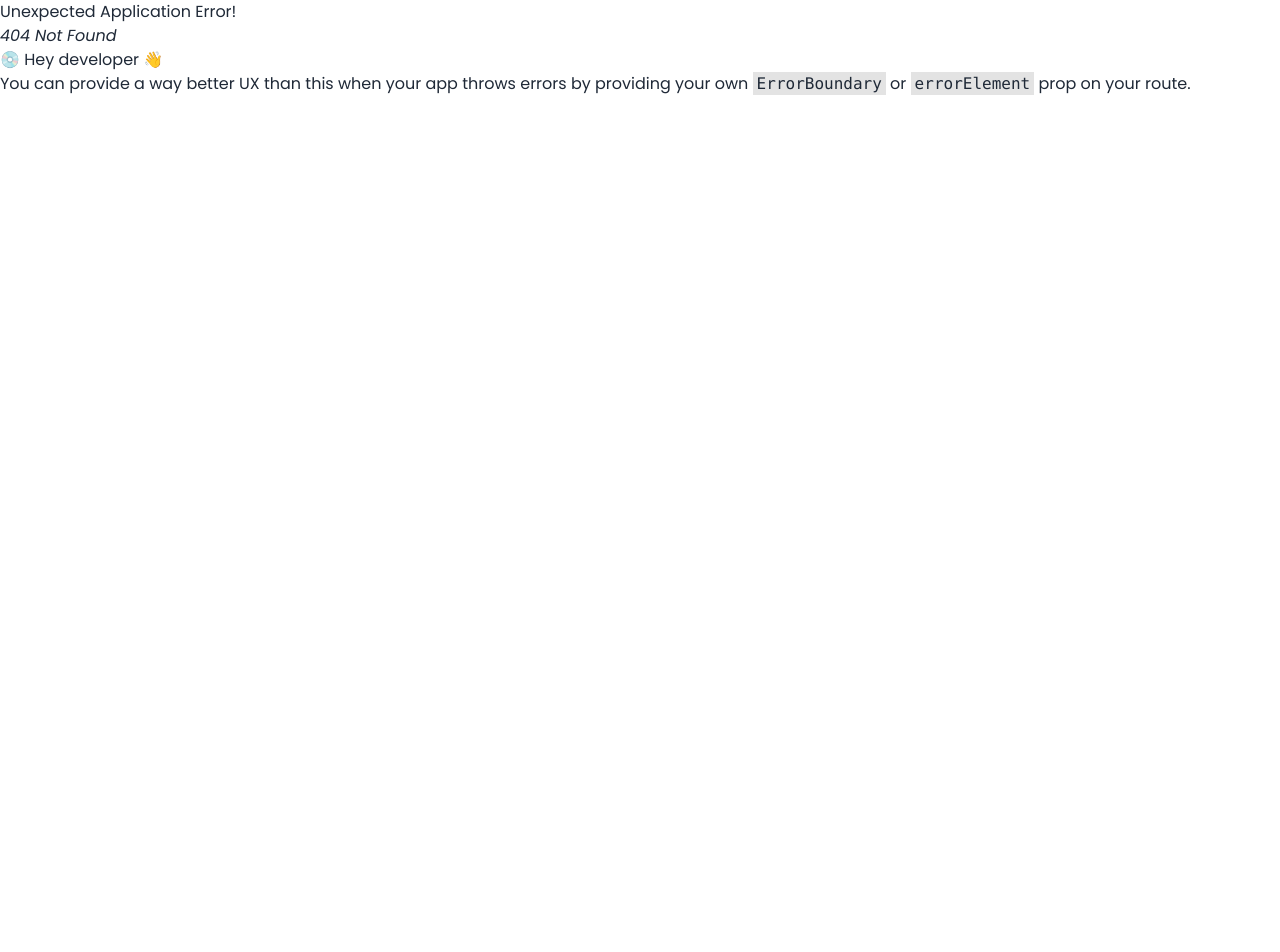
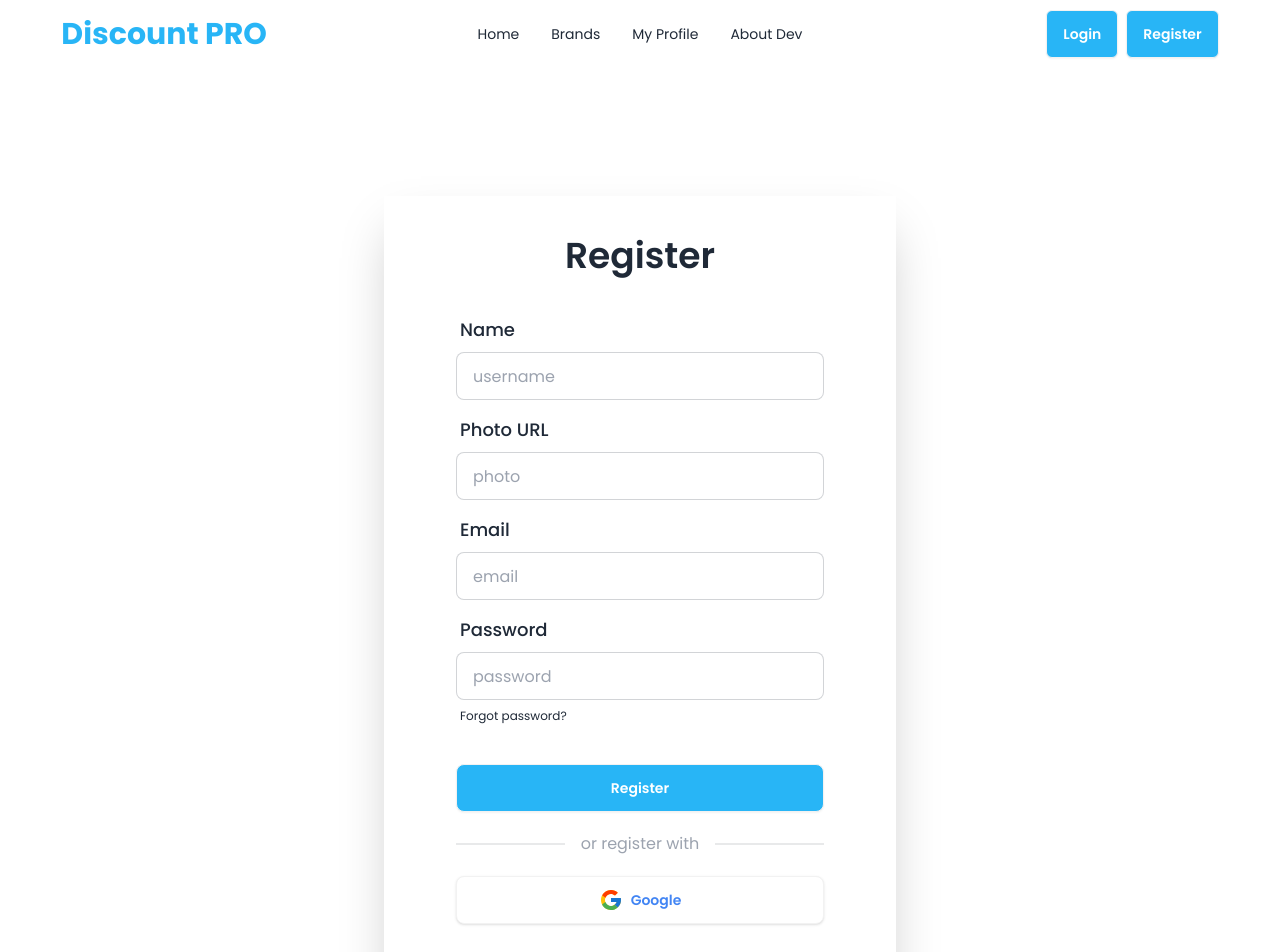
Before and after one commit to AnsarulIslam10/Discount-Pro, a React (Vite) app: page /register in a window 1280 px wide. Before the commit this address had no page. Shown: the top 952 px of the page. Before the commit the page ends 800 px from the top, so only its background shows below. Built offline with nearby package versions, Linux system fonts and the light colour scheme.

Commit message:
login and register form design complete

```diff
--- a/src/components/Navbar.jsx
+++ b/src/components/Navbar.jsx
@@ -1,5 +1,5 @@
 import React from "react";
-import { NavLink } from "react-router-dom";
+import { Link, NavLink } from "react-router-dom";
 const Navbar = () => {
     const links = <>
         <li><NavLink to={'/'}>Home</NavLink></li>
@@ -42,8 +42,8 @@ const Navbar = () => {
         </ul>
       </div>
       <div className="navbar-end gap-2">
-        <a className="btn bg-[#28b5f6] rounded-md text-white">Login</a>
-        <a className="btn bg-[#28b5f6] rounded-md text-white">Register</a>
+        <Link to={'/login'} className="btn bg-[#28b5f6] rounded-md text-white">Login</Link>
+        <Link to={'/register'} className="btn bg-[#28b5f6] rounded-md text-white">Register</Link>
       </div>
     </div>
   );
--- /dev/null
+++ b/src/pages/Login.jsx
@@ -0,0 +1,60 @@
+import React from "react";
+import { FaGoogle } from "react-icons/fa6";
+import { FcGoogle } from "react-icons/fc";
+import { Link } from "react-router-dom";
+
+const Login = () => {
+  return (
+    <div className="flex justify-center items-center py-32">
+      <div className="card bg-base-100 w-full max-w-lg rounded-none p-10 shrink-0 shadow-2xl">
+        <h2 className="text-4xl font-semibold text-center">Login</h2>
+        <form className="card-body">
+          <div className="form-control">
+            <label className="label">
+              <span className="label-text font-medium text-lg">Email</span>
+            </label>
+            <input
+              type="email"
+              name="email"
+              placeholder="email"
+              className="input input-bordered"
+              required
+            />
+          </div>
+          <div className="form-control">
+            <label className="label">
+              <span className="label-text font-medium text-lg">Password</span>
+            </label>
+            <input
+              type="password"
+              name="password"
+              placeholder="password"
+              className="input input-bordered"
+              required
+            />
+            <label className="label">
+              <a href="#" className="label-text-alt link link-hover">
+                Forgot password?
+              </a>
+            </label>
+          </div>
+          <div className="form-control mt-6">
+            <button className="btn bg-[#28b5f6] text-white">Login</button>
+          </div>
+          <div className="divider text-gray-400">or login with</div>
+          <div>
+            <button className="btn bg-base-100 shadow text-[#4285F4] w-full"><FcGoogle className="text-2xl"/>Google</button>
+          </div>
+        </form>
+        <p className="text-center font-semibold">
+          Don't Have an Account?{" "}
+          <Link className="text-red-500 hover:underline" to={"/register"}>
+            Register
+          </Link>
+        </p>
+      </div>
+    </div>
+  );
+};
+
+export default Login;
--- /dev/null
+++ b/src/pages/Register.jsx
@@ -0,0 +1,87 @@
+import React from "react";
+import { FcGoogle } from "react-icons/fc";
+import { Link } from "react-router-dom";
+
+const Register = () => {
+  return (
+    <div className="flex justify-center items-center py-32">
+      <div className="card bg-base-100 w-full max-w-lg rounded-none p-10 shrink-0 shadow-2xl">
+        <h2 className="text-4xl font-semibold text-center">Register</h2>
+        <form className="card-body">
+          <div className="form-control">
+            <label className="label">
+              <span className="label-text font-medium text-lg">Name</span>
+            </label>
+            <input
+              type="text"
+              name="name"
+              placeholder="username"
+              className="input input-bordered"
+              required
+            />
+          </div>
+          <div className="form-control">
+            <label className="label">
+              <span className="label-text font-medium text-lg">Photo URL</span>
+            </label>
+            <input
+              type="text"
+              name="photo"
+              placeholder="photo"
+              className="input input-bordered"
+              required
+            />
+          </div>
+          <div className="form-control">
+            <label className="label">
+              <span className="label-text font-medium text-lg">Email</span>
+            </label>
+            <input
+              type="email"
+              name="email"
+              placeholder="email"
+              className="input input-bordered"
+              required
+            />
+          </div>
+          <div className="form-control">
+            <label className="label">
+              <span className="label-text font-medium text-lg">Password</span>
+            </label>
+            <input
+              type="password"
+              name="password"
+              placeholder="password"
+              className="input input-bordered"
+              required
+            />
+            <label className="label">
+              <a href="#" className="label-text-alt link link-hover">
+                Forgot password?
+              </a>
+            </label>
+          </div>
+          <div className="form-control mt-6">
+            <button className="btn bg-[#28b5f6] text-white">Register</button>
+          </div>
+
+          <div className="divider text-gray-400">or register with</div>
+          <div>
+            <button className="btn bg-base-100 shadow text-[#4285F4] w-full">
+              <FcGoogle className="text-2xl" />
+              Google
+            </button>
+          </div>
+        </form>
+        <p className="text-center font-semibold">
+          Already Have an Account?{" "}
+          <Link className="text-red-500 hover:underline" to={"/login"}>
+            Login
+          </Link>
+        </p>
+      </div>
+    </div>
+  );
+};
+
+export default Register;
```
Also changed, not shown: src/routes/router.jsx (+10 -0 lines).
